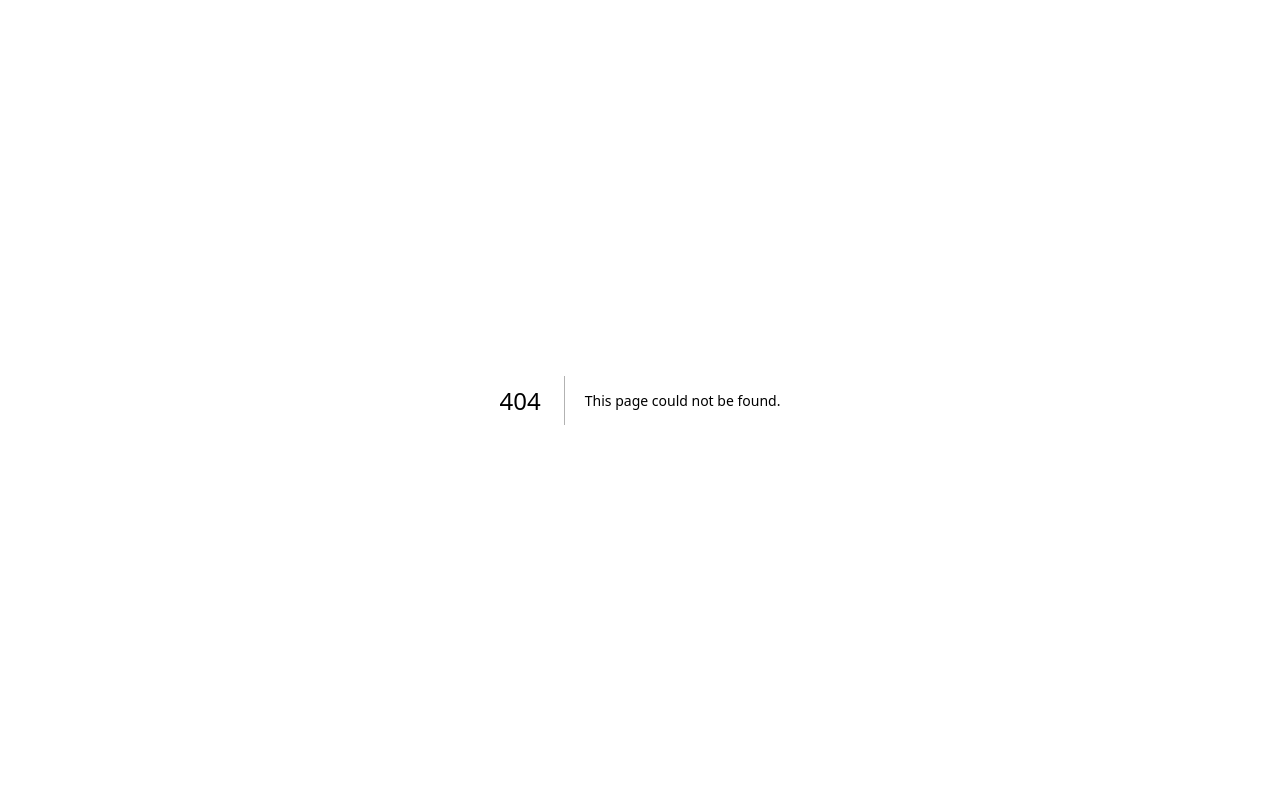
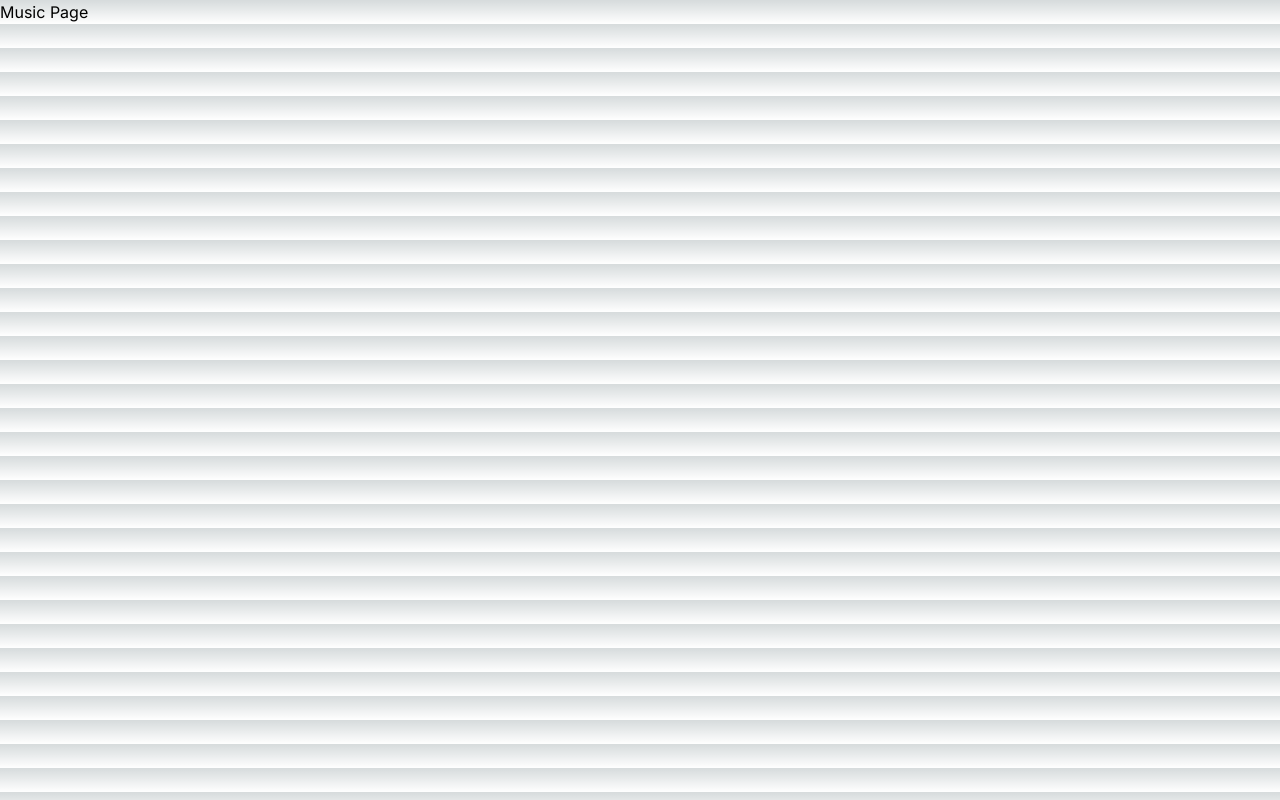
Before and after one commit to kphutiyagae/RhythmRadar, a Next.js app: page /signup in a window 1280 px wide. Before the commit this address had no page. Built offline with nearby package versions, Linux system fonts and the light colour scheme.

Commit message:
chore(none): :sparkles: Added not found login and signup pages.

```diff
--- /dev/null
+++ b/src/app/login/page.tsx
@@ -0,0 +1,9 @@
+import React from 'react';
+
+export default function Login(){
+  return (
+    <div>
+      <p>Music Page</p>
+    </div>
+  );
+};
--- /dev/null
+++ b/src/app/signup/page.tsx
@@ -0,0 +1,9 @@
+import React from 'react';
+
+export default function Signup(){
+  return (
+    <div>
+      <p>Music Page</p>
+    </div>
+  );
+};
```
